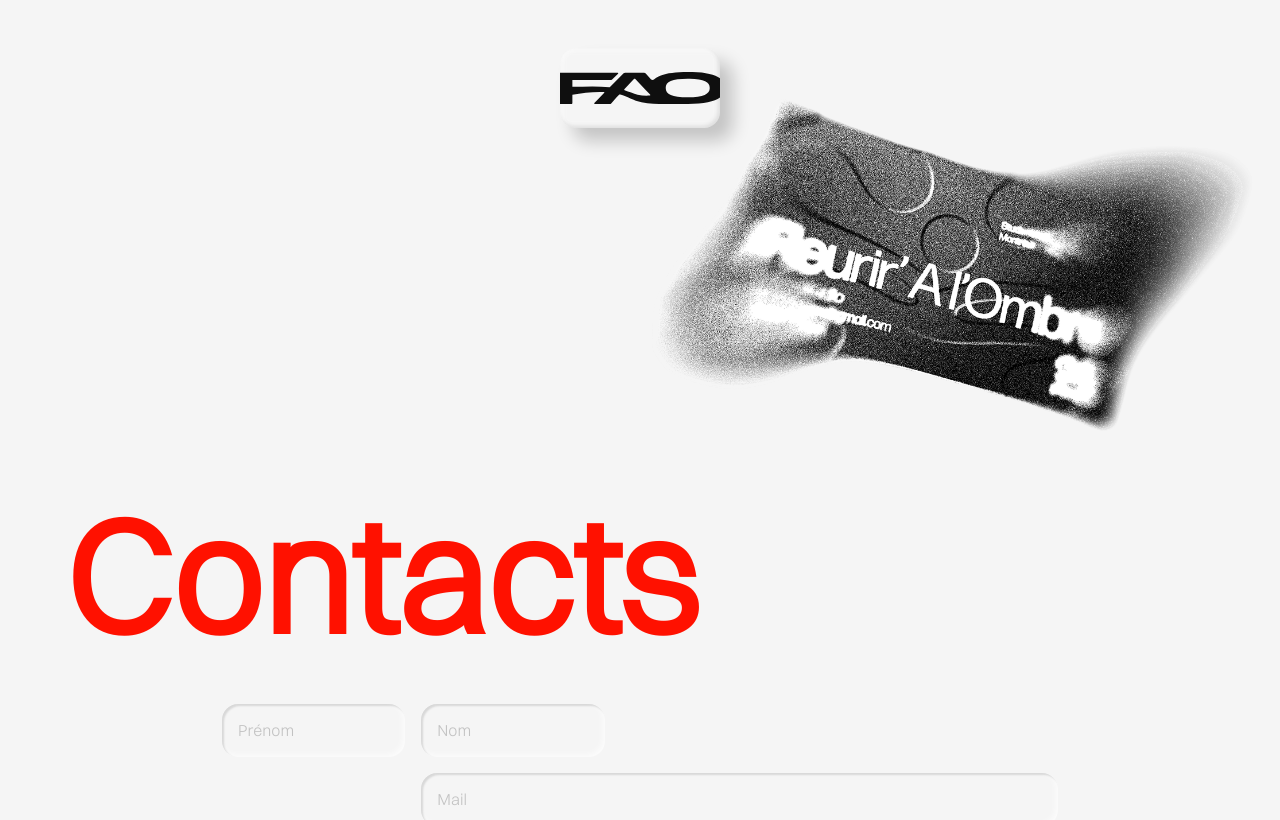
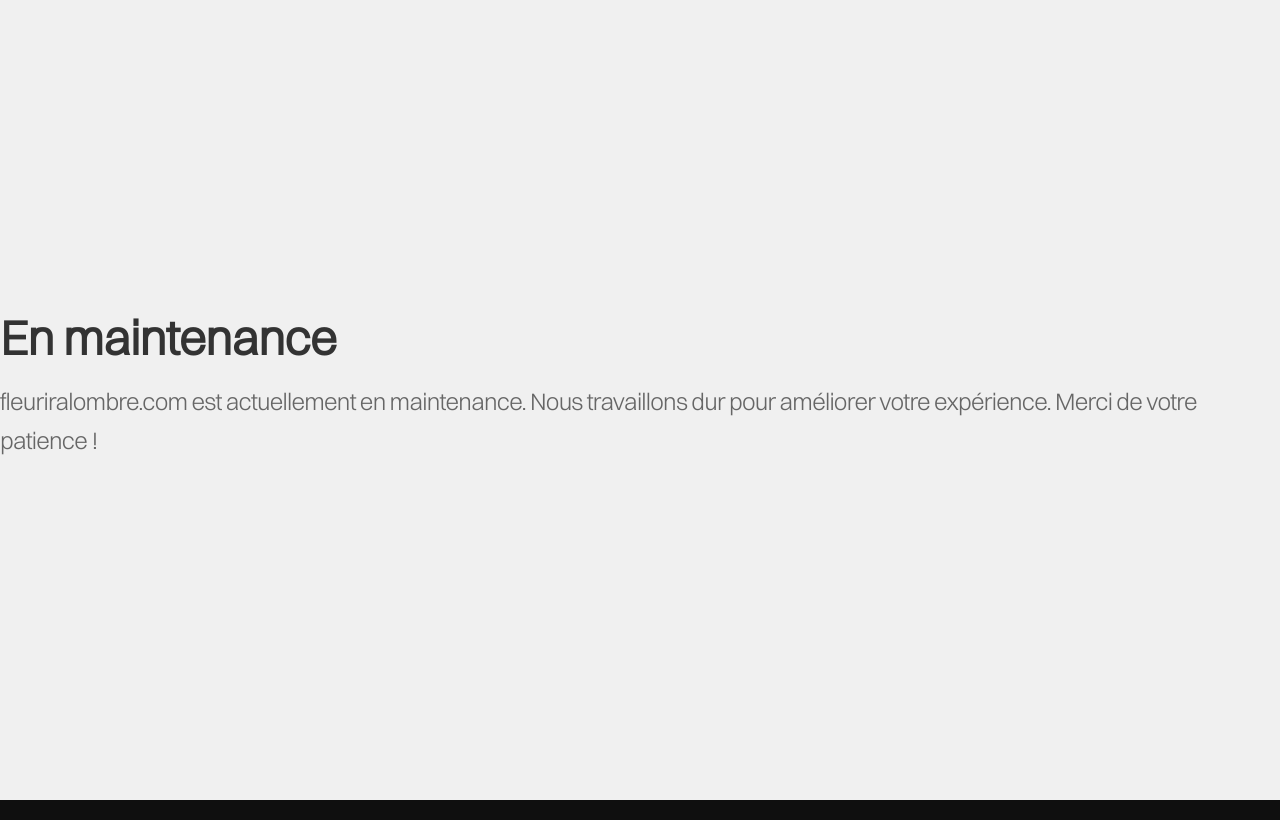
Before and after one commit to eliotpp1/fleuriralombre, a Next.js app: page /contact in a window 1280 px wide. Shown: the top 820 px of the page. Built offline with nearby package versions, Linux system fonts and the light colour scheme.

Commit message:
Ajout des fleches qui bougent slider projects - maintenance true

```diff
--- a/pages/_app.js
+++ b/pages/_app.js
@@ -25,7 +25,7 @@
 import "primeicons/primeicons.css";
 
 export default function App({ Component, pageProps }) {
-  const isMaintenanceMode = false; // Toggle maintenance mode
+  const isMaintenanceMode = true; // Toggle maintenance mode
 
   return (
     <>
```
